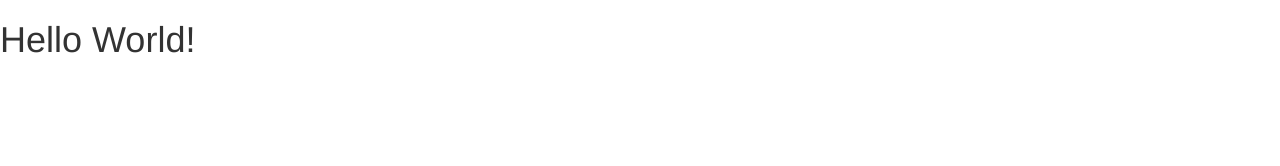
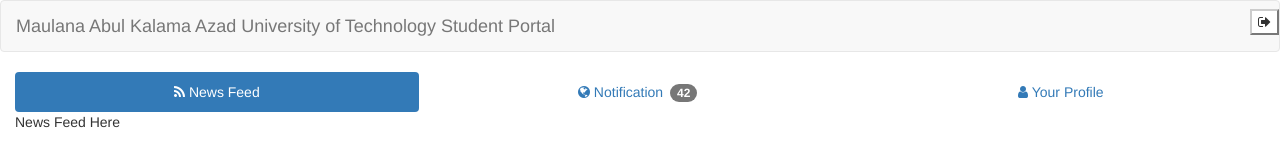
Before and after one commit to Mani70/MAKAUT-Connect, a website: page static/index.html in a window 1280 px wide. Drawn offline with Linux system fonts and the light colour scheme.

Commit message:
index: Added tab and links
Added page tab links and their sample content

Signed-off by: Progyan Bhattacharya <admin@codeprogyan.me>

```diff
--- /dev/null
+++ b/static/assets/css/style.css
@@ -0,0 +1,6 @@
+@charset "utf-8";
+/*
+ * MAKAUT-Connect
+ * Copyright 2017 Bytes Club
+ * Apache Public License 2.0
+ */
--- a/static/index.html
+++ b/static/index.html
@@ -24,18 +24,65 @@
     <meta name="author" content="Bytes Club">
     <meta name="keyword" content="Node,Bytes,Club,MAKAUT,Web,App">
     <title>MAKAUT-Connect</title>
-		<!-- Bootstrap Core CSS-->
+    <!-- Bootstrap Core CSS-->
     <link href="assets/css/bootstrap.min.css" rel="stylesheet">
     <!-- Custom Fonts-->
     <link href="assets/css/font-awesome.min.css" rel="stylesheet" type="text/css">
     <link href="https://fonts.googleapis.com/css?family=Montserrat:400,700" rel="stylesheet" type="text/css">
     <link href="https://fonts.googleapis.com/css?family=Lato:400,700,400italic,700italic" rel="stylesheet" type="text/css">
+    <!-- Custom CSS-->
+    <link href="assets/css/style.css" rel="stylesheet">
   </head>
   <body>
-    <h1>Hello World!</h1>
+    <nav class="navbar navbar-default">
+      <div class="container-fluid">
+        <div class="navbar-header">
+          <a class="navbar-brand" href="#">
+            Maulana Abul Kalama Azad University of Technology Student Portal
+          </a>
+        </div>
+        <button type="button" class="btn-default navbar-btn navbar-right">
+          <i class="fa fa-sign-out"></i>
+        </button>
+      </div>
+    </nav>
+    <div class="container-fluid">
+      <ul class="nav nav-pills nav-justified" role="tablist" id="tabList">
+        <li role="presentation" class="active">
+          <a href="#feed">
+            <i class="fa fa-feed" title="News Feed"></i>
+            <span class="hidden-sm">News Feed</span>
+          </a>
+        </li>
+        <li role="presentation">
+          <a href="#notif">
+            <i class="fa fa-globe" title="Notification"></i>
+            <span class="hidden-sm">Notification</span>
+            <span class="badge">42</span>
+          </a>
+        </li>
+        <li role="presentation">
+          <a href="#profile">
+            <i class="fa fa-user" title="Your Profile"></i>
+            <span class="hidden-sm">Your Profile</span>
+          </a>
+        </li>
+      </ul>
+      <div class="tab-content">
+        <div role="tabpanel" class="tab-pane active" id="feed">News Feed Here</div>
+        <div role="tabpanel" class="tab-pane" id="notif">Notification Here</div>
+        <div role="tabpanel" class="tab-pane" id="profile">Profile Here</div>
+      </div>
+    </div>
     <!-- jQuery-->
     <script src="scripts/jquery.min.js"></script>
     <!-- Bootstrap Core JavaScript-->
     <script src="scripts/bootstrap.min.js"></script>
+    <script>
+    $('#tabList a').click(function (e) {
+      e.preventDefault()
+      $(this).tab('show')
+    })
+    </script>
   </body>
 </html>
```
